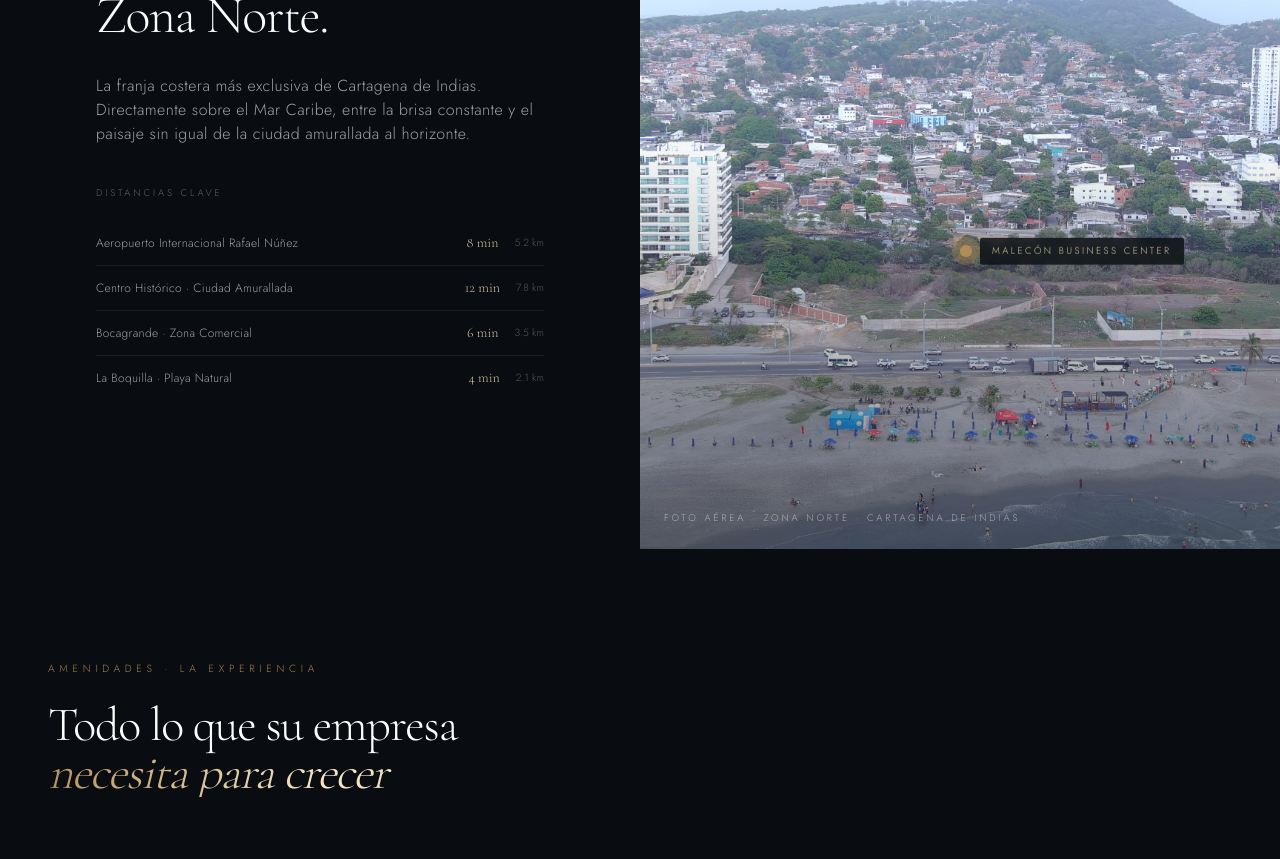
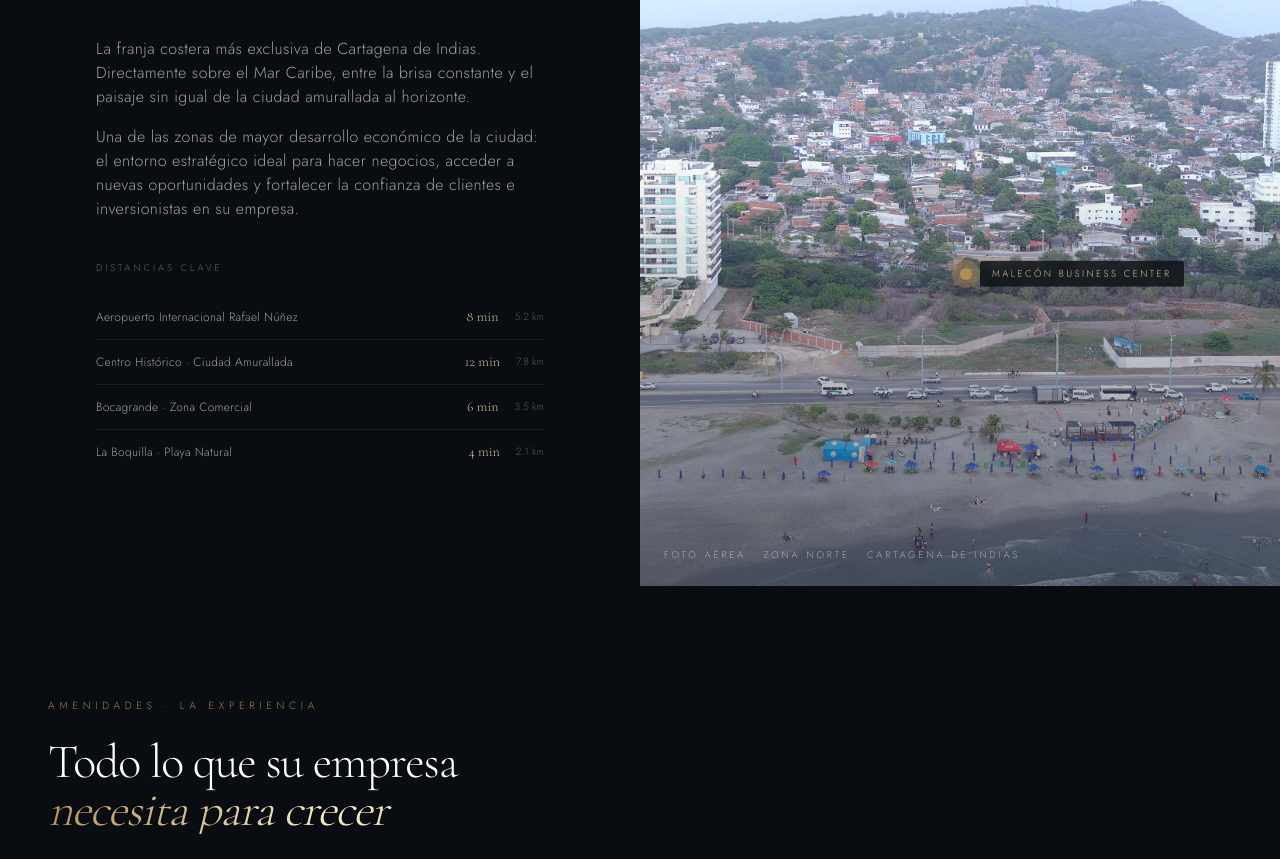
Before and after one commit to jerdiaz/malecon-residences, a Next.js app: page / in a window 1280 px wide. Shown: the part 7740-8599 px from the top of the page. Built offline with nearby package versions, Linux system fonts and the light colour scheme.

Commit message:
Agregar párrafo sobre ventajas estratégicas de la ubicación

```diff
--- a/src/components/LocationSection.tsx
+++ b/src/components/LocationSection.tsx
@@ -58,6 +58,15 @@ export default function LocationSection() {
               La franja costera más exclusiva de Cartagena de Indias. Directamente
               sobre el Mar Caribe, entre la brisa constante y el paisaje sin igual
               de la ciudad amurallada al horizonte.
+            </p>
+          </Reveal>
+
+          <Reveal delay={800} variant="fade-up">
+            <p className="mt-4 max-w-md text-sm font-light leading-relaxed tracking-wide text-white/60 sm:text-base">
+              Una de las zonas de mayor desarrollo económico de la ciudad: el
+              entorno estratégico ideal para hacer negocios, acceder a nuevas
+              oportunidades y fortalecer la confianza de clientes e
+              inversionistas en su empresa.
             </p>
           </Reveal>
 
```
